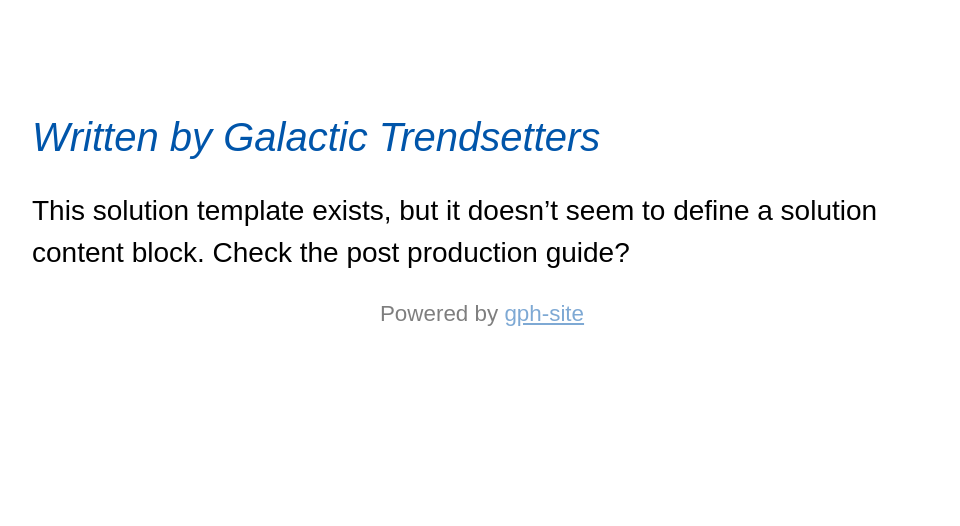
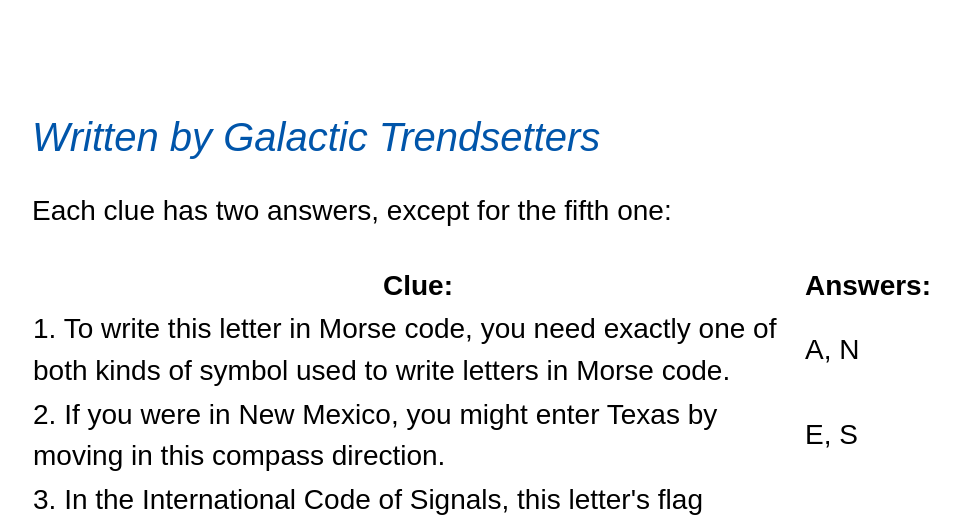
Before and after one commit to galacticpuzzlehunt/gph-site, a Django app: template puzzles/templates/solution_bodies/ambiguity.html in a window 1280 px wide. Shown: the part 249-775 px from the top of the page, without its empty margins (158-1118 px from the left). Before the commit the page ends 575 px from the top, so only its background shows below. Run offline with Django 3.2, Linux system fonts and the light colour scheme; the template is opened without the code that fills it, so the values that code supplies are empty; data comes from the database, SQL or seed files in the repository; some libraries are stand-ins or nearby versions.

Commit message:
Update sample solutions.
Fixes #22

```diff
--- a/puzzles/templates/solution_bodies/ambiguity.html
+++ b/puzzles/templates/solution_bodies/ambiguity.html
@@ -4,7 +4,7 @@
 Galactic Trendsetters
 {% endblock %}
 
-{% block solution-body %}
+{% block solution-body-md %}
 Each clue has two answers, except for the fifth one:
 
 Clue: | Answers:
--- a/puzzles/templates/solution_bodies/bad-cryptogram-puzzle.html
+++ b/puzzles/templates/solution_bodies/bad-cryptogram-puzzle.html
@@ -4,6 +4,6 @@
 Galactic Trendsetters
 {% endblock %}
 
-{% block solution-body %}
+{% block solution-body-md %}
 Each digit stands for a different letter. After decrypting, the numbers say, &ldquo;we are, we are, we are, we are, we are the engineers,&rdquo; the first line of the Engineers’ Drinking Song. The answer is the boxed word, ENGINEERS.
 {% endblock %}
--- a/puzzles/templates/solution_bodies/break-it-down.html
+++ b/puzzles/templates/solution_bodies/break-it-down.html
@@ -4,6 +4,6 @@
 Galactic Trendsetters
 {% endblock %}
 
-{% block solution-body %}
+{% block solution-body-md %}
 The pictures clue STOP and TIME. With the title, the rebus clues the lyric "Stop! Hammertime". The answer is HAMMER.
 {% endblock %}
--- a/puzzles/templates/solution_bodies/championship.html
+++ b/puzzles/templates/solution_bodies/championship.html
@@ -4,7 +4,7 @@
 Galactic Trendsetters
 {% endblock %}
 
-{% block solution-body %}
+{% block solution-body-md %}
 These are all winning words from the Scripps spelling bee missing a letter. (As confirmation, the words are already ordered by year.) Read the missing letters, which spell COMPETITION NAME. The answer is SCRIPPS.
 
 - C CRUSTACEOLOGY
--- a/puzzles/templates/solution_bodies/diagramless.html
+++ b/puzzles/templates/solution_bodies/diagramless.html
@@ -4,7 +4,7 @@
 Galactic Trendsetters
 {% endblock %}
 
-{% block solution-body %}
+{% block solution-body-md %}
 <style>
 .crossword {
 	margin: 0 auto;
--- a/puzzles/templates/solution_bodies/geometry.html
+++ b/puzzles/templates/solution_bodies/geometry.html
@@ -5,7 +5,7 @@
 Galactic Trendsetters
 {% endblock %}
 
-{% block solution-body %}
+{% block solution-body-md %}
 
 Draw the paths on a Cartesian plane. The two lines next to the checkmark are PARALLEL, but the two lines next to the X are not, so the answer is PARALLEL.
 
```
